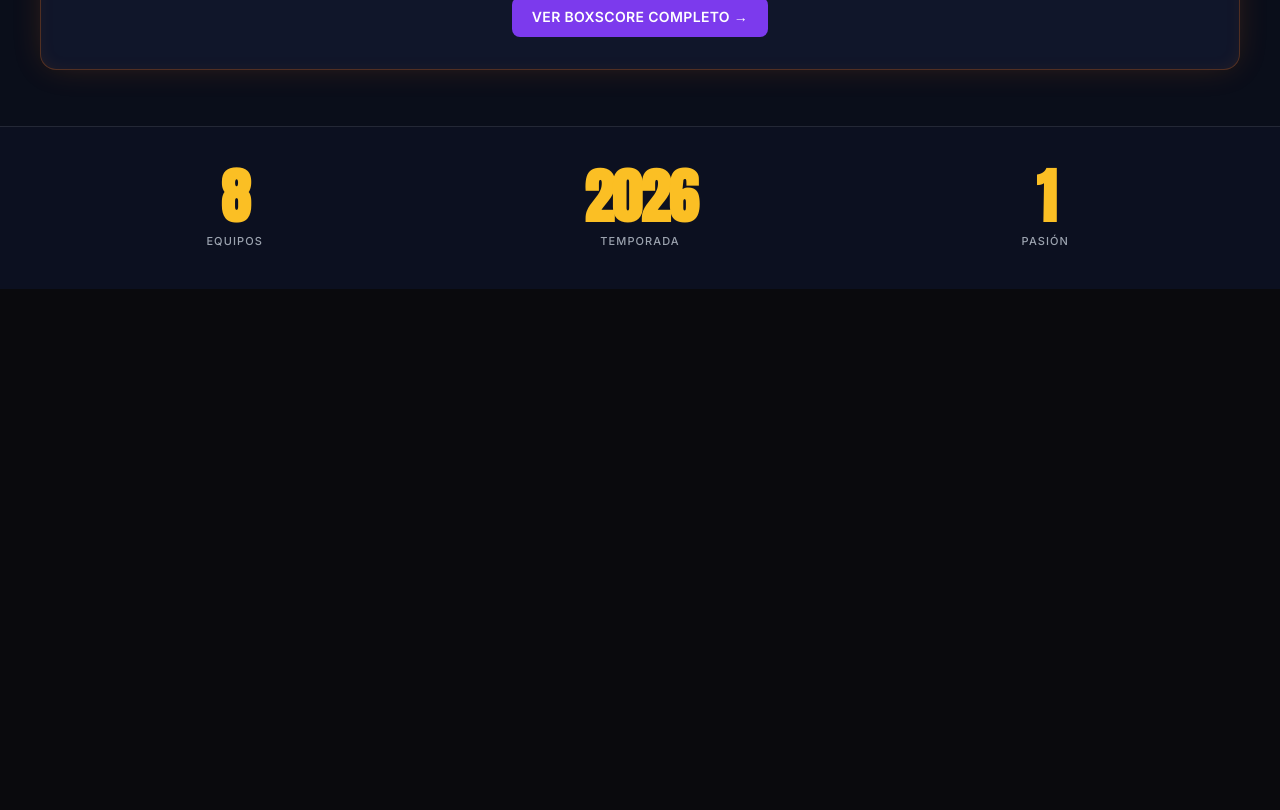
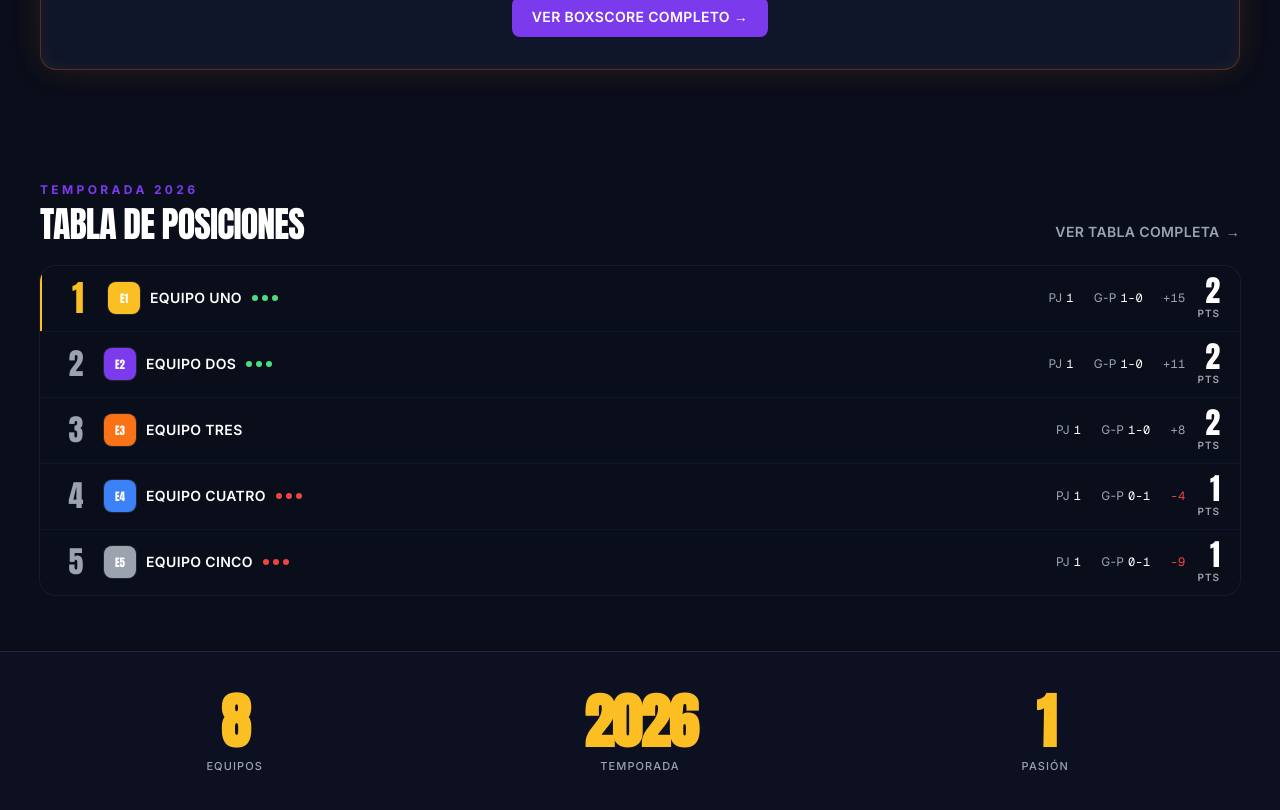
Before and after one commit to autonomia2025/liga-san-clemente, a Next.js app: page / in a window 1280 px wide. Shown: the part 1160-1970 px from the top of the page. Before the commit the page ends 1449 px from the top, so only its background shows below. Built offline with nearby package versions, Linux system fonts and the light colour scheme.

Commit message:
PR 4.5: módulo tabla de posiciones resumida en Home (preview, mock)

```diff
--- a/app/globals.css
+++ b/app/globals.css
@@ -359,3 +359,57 @@ body {
 @media (prefers-reduced-motion: no-preference) {
   .lbsc-cross-in { animation: lbsc-cross-in 300ms var(--lbsc-ease) both; }
 }
+
+/* ---------------------------------------------------------------------------
+   Standings preview: entrada en cascada, borde del líder que se dibuja, hover.
+   Progressive enhancement: las filas SOLO se ocultan cuando el JS las "arma"
+   (.lbsc-srow--armed). Sin JS o con prefers-reduced-motion quedan visibles y
+   estáticas (nunca invisibles).
+--------------------------------------------------------------------------- */
+@keyframes lbsc-srow-in {
+  from { opacity: 0; transform: translateX(-16px); }
+  to { opacity: 1; transform: translateX(0); }
+}
+@keyframes lbsc-srow-lead-draw {
+  from { transform: scaleY(0); }
+  to { transform: scaleY(1); }
+}
+
+/* Borde izquierdo del líder (2px oro). Por defecto, alto completo estático. */
+.lbsc-srow--lead::before {
+  content: "";
+  position: absolute;
+  left: 0;
+  top: 0;
+  bottom: 0;
+  width: 2px;
+  background: var(--accent-gold);
+  transform-origin: top;
+}
+
+@media (prefers-reduced-motion: no-preference) {
+  /* Antes de entrar: fila oculta (cascada) y borde del líder sin dibujar. */
+  .lbsc-srow--armed { opacity: 0; }
+  .lbsc-srow--lead.lbsc-srow--armed::before { transform: scaleY(0); }
+
+  /* Al entrar en viewport: anima con stagger (--srow-delay por fila). */
+  .lbsc-srow--armed.lbsc-srow--in {
+    animation: lbsc-srow-in 500ms var(--lbsc-ease) both;
+    animation-delay: var(--srow-delay, 0ms);
+  }
+  .lbsc-srow--lead.lbsc-srow--armed.lbsc-srow--in::before {
+    animation: lbsc-srow-lead-draw 420ms var(--lbsc-ease) both;
+    animation-delay: var(--srow-delay, 0ms);
+  }
+}
+
+/* Hover solo desktop: fondo elevado siempre; desliza 4px solo si no hay
+   reduced-motion. El transform va en el cuerpo interno para no chocar con la
+   animación de entrada de la fila. */
+@media (hover: hover) and (pointer: fine) {
+  .lbsc-srow-body { transition: transform 150ms var(--lbsc-ease), background-color 150ms var(--lbsc-ease); }
+  .lbsc-srow:hover .lbsc-srow-body { background-color: var(--bg-elevated); }
+}
+@media (hover: hover) and (pointer: fine) and (prefers-reduced-motion: no-preference) {
+  .lbsc-srow:hover .lbsc-srow-body { transform: translateX(4px); }
+}
--- a/app/page.tsx
+++ b/app/page.tsx
@@ -3,6 +3,7 @@ import { Navbar } from "@/components/site/navbar";
 import { HeroSection } from "@/components/site/hero-section";
 import { MiniStats } from "@/components/site/mini-stats";
 import { MatchFeature, type MatchState } from "@/components/site/match-feature";
+import { StandingsPreview, type StandingPreviewTeam } from "@/components/site/standings-preview";
 
 export const metadata: Metadata = {
   title: "LBSC 2026 | Liga de Básquetbol San Clemente",
@@ -17,10 +18,9 @@ export const metadata: Metadata = {
   },
 };
 
-// PR Preview 2.0 — Home con Navbar + Hero + MatchFeature + mini-stats.
-// Todavía SIN datos reales. Cambiá MOCK_MATCH_STATE entre "live" | "upcoming"
-// | "none" para revisar los 3 estados del módulo. Más adelante MatchFeature
-// se conectará a datos reales por props, no ahora.
+// PR Preview 2.0 — Home con Navbar + Hero + MatchFeature + StandingsPreview +
+// mini-stats. Todavía SIN datos reales; todo mock para revisar visualmente.
+// Cambiá MOCK_MATCH_STATE entre "live" | "upcoming" | "none".
 const MOCK_MATCH_STATE: MatchState = "live"; // "live" | "upcoming" | "none"
 
 const MOCK_MATCH = {
@@ -39,12 +39,27 @@ const MOCK_MATCH = {
   ],
 };
 
+// Mock de standings (solo visual, sin datos reales de la liga).
+const MOCK_STANDINGS: StandingPreviewTeam[] = [
+  { position: 1, team: { name: "Equipo Uno", abbr: "E1", color: "#FBBF24" }, played: 1, wins: 1, losses: 0, pointDiff: 15, tablePoints: 2, streak: "win" },
+  { position: 2, team: { name: "Equipo Dos", abbr: "E2", color: "#7C3AED" }, played: 1, wins: 1, losses: 0, pointDiff: 11, tablePoints: 2, streak: "win" },
+  { position: 3, team: { name: "Equipo Tres", abbr: "E3", color: "#F97316" }, played: 1, wins: 1, losses: 0, pointDiff: 8, tablePoints: 2, streak: null },
+  { position: 4, team: { name: "Equipo Cuatro", abbr: "E4", color: "#3B82F6" }, played: 1, wins: 0, losses: 1, pointDiff: -4, tablePoints: 1, streak: "loss" },
+  { position: 5, team: { name: "Equipo Cinco", abbr: "E5", color: "#9CA3AF" }, played: 1, wins: 0, losses: 1, pointDiff: -9, tablePoints: 1, streak: "loss" },
+];
+
 export default function Home() {
   return (
     <div className="min-h-screen bg-bg-base font-body text-text-primary">
       <Navbar isLiveNow={false} />
       <HeroSection />
       <MatchFeature matchState={MOCK_MATCH_STATE} {...MOCK_MATCH} />
+      <StandingsPreview
+        seasonLabel="TEMPORADA 2026"
+        title="TABLA DE POSICIONES"
+        href="/tabla"
+        teams={MOCK_STANDINGS}
+      />
       <MiniStats />
     </div>
   );
--- /dev/null
+++ b/components/site/standings-preview.tsx
@@ -0,0 +1,170 @@
+"use client";
+
+import { useEffect, useRef, useState } from "react";
+import { TeamChip } from "@/components/design-system/team-chip";
+
+// Tabla de posiciones resumida para la Home. Preparada para recibir datos por
+// props; por ahora se alimenta con mocks desde app/page.tsx (NO conectada a DB
+// ni a la lógica real de standings). No es una tabla HTML tipo Excel: son filas
+// tipo marcador físico.
+
+export type StreakType = "win" | "loss" | null;
+
+export type StandingPreviewTeam = {
+  position: number;
+  team: {
+    name: string;
+    abbr: string;
+    logoUrl?: string;
+    color?: string;
+  };
+  played: number;
+  wins: number;
+  losses: number;
+  pointDiff: number;
+  tablePoints: number;
+  streak?: StreakType;
+};
+
+export type StandingsPreviewProps = {
+  teams: StandingPreviewTeam[];
+  seasonLabel?: string;
+  title?: string;
+  href?: string;
+};
+
+function StreakDots({ streak }: { streak?: StreakType }) {
+  if (!streak) return null;
+  const color = streak === "win" ? "bg-success" : "bg-live-pulse";
+  return (
+    <span
+      className="flex items-center gap-1"
+      aria-label={streak === "win" ? "Racha ganadora" : "Racha perdedora"}
+    >
+      {[0, 1, 2].map((i) => (
+        <span key={i} className={`h-1.5 w-1.5 rounded-full ${color}`} />
+      ))}
+    </span>
+  );
+}
+
+function diffText(diff: number): string {
+  return diff > 0 ? `+${diff}` : String(diff);
+}
+
+export function StandingsPreview({
+  teams,
+  seasonLabel = "TEMPORADA 2026",
+  title = "TABLA DE POSICIONES",
+  href = "/tabla",
+}: StandingsPreviewProps) {
+  const listRef = useRef<HTMLOListElement>(null);
+  const [armed, setArmed] = useState(false);
+  const [inView, setInView] = useState(false);
+
+  useEffect(() => {
+    const reduce = window.matchMedia("(prefers-reduced-motion: reduce)").matches;
+    if (reduce || !("IntersectionObserver" in window) || !listRef.current) return;
+    setArmed(true);
+    const el = listRef.current;
+    const io = new IntersectionObserver(
+      ([entry]) => {
+        if (entry.isIntersecting) {
+          setInView(true);
+          io.disconnect();
+        }
+      },
+      { threshold: 0.2 },
+    );
+    io.observe(el);
+    // Fallback de seguridad: si el observer no dispara, revelar igual.
+    const t = setTimeout(() => setInView(true), 1500);
+    return () => {
+      io.disconnect();
+      clearTimeout(t);
+    };
+  }, []);
+
+  return (
+    <section id="tabla" className="lbsc-container lbsc-section-tight">
+      {/* Header */}
+      <div className="mb-6 flex flex-wrap items-end justify-between gap-x-6 gap-y-2">
+        <div className="flex flex-col gap-2">
+          <span className="font-body text-xs font-bold uppercase tracking-[0.28em] text-accent-purple">
+            {seasonLabel}
+          </span>
+          <h2 className="font-head text-3xl uppercase leading-none tracking-tight text-text-primary sm:text-4xl">
+            {title}
+          </h2>
+        </div>
+        <a
+          href={href}
+          className="group inline-flex items-center gap-1.5 font-body text-sm font-semibold uppercase tracking-wide text-text-secondary transition-colors hover:text-accent-purple focus-visible:outline focus-visible:outline-2 focus-visible:outline-offset-2 focus-visible:outline-accent-purple"
+        >
+          Ver tabla completa
+          <span className="transition-transform group-hover:translate-x-0.5">→</span>
+        </a>
+      </div>
+
+      {/* Filas tipo marcador (ol/li, no tabla Excel) */}
+      <ol ref={listRef} className="overflow-hidden rounded-2xl bg-bg-base ring-1 ring-white/[0.06]">
+        {teams.map((t, i) => {
+          const esLider = t.position === 1;
+          return (
+            <li
+              key={t.position}
+              className={`lbsc-srow relative border-t border-bg-elevated first:border-t-0 ${armed ? "lbsc-srow--armed" : ""} ${inView ? "lbsc-srow--in" : ""} ${esLider ? "lbsc-srow--lead" : ""}`}
+              style={{ "--srow-delay": `${i * 60}ms` } as React.CSSProperties}
+            >
+              <div className="lbsc-srow-body flex min-h-[56px] items-center gap-3 px-3 py-2.5 sm:px-5">
+                {/* Posición */}
+                <span
+                  className={`shrink-0 text-center font-head leading-none tabular-nums ${
+                    esLider ? "w-9 text-3xl text-accent-gold sm:text-4xl" : "w-8 text-2xl text-text-secondary sm:text-3xl"
+                  }`}
+                >
+                  {t.position}
+                </span>
+
+                {/* Equipo + racha + (mobile) stats en 2da línea */}
+                <div className="flex min-w-0 flex-1 flex-col gap-1">
+                  <div className="flex items-center gap-2.5">
+                    <TeamChip name={t.team.name} abbr={t.team.abbr} logoUrl={t.team.logoUrl} color={t.team.color} />
+                    <StreakDots streak={t.streak} />
+                  </div>
+                  <span className="font-body text-[11px] uppercase tracking-wide text-text-secondary sm:hidden">
+                    PJ {t.played} · {t.wins}-{t.losses}
+                    {t.pointDiff !== 0 ? ` · ${diffText(t.pointDiff)}` : ""}
+                  </span>
+                </div>
+
+                {/* Stats desktop (PJ / G-P / DIF) */}
+                <div className="hidden items-center gap-5 font-body text-xs uppercase tracking-wide text-text-secondary sm:flex">
+                  <span>
+                    PJ <span className="font-mono text-text-primary">{t.played}</span>
+                  </span>
+                  <span>
+                    G-P <span className="font-mono text-text-primary">{t.wins}-{t.losses}</span>
+                  </span>
+                  <span className={`font-mono ${t.pointDiff < 0 ? "text-live-pulse" : "text-text-secondary"}`}>
+                    {diffText(t.pointDiff)}
+                  </span>
+                </div>
+
+                {/* Indicador principal: PTS */}
+                <div className="flex shrink-0 flex-col items-end">
+                  <span className="font-head text-2xl leading-none tabular-nums text-text-primary sm:text-3xl">
+                    {t.tablePoints}
+                  </span>
+                  <span className="font-body text-[10px] font-semibold uppercase tracking-widest text-text-secondary">
+                    PTS
+                  </span>
+                </div>
+              </div>
+            </li>
+          );
+        })}
+      </ol>
+    </section>
+  );
+}
```
